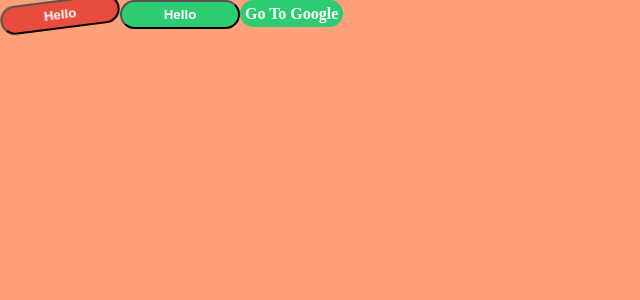
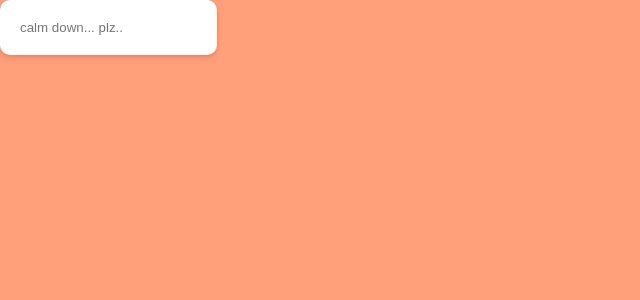
Before and after one commit to kenatman/styled-components, a React (Create React App) app: page / in a window 1280 px wide. Shown: the top 300 px of the page, without its empty margins (0-640 px from the left). Built offline with nearby package versions, Linux system fonts and the light colour scheme.

Commit message:
attrs(attributes) & mixin(css)

```diff
--- a/src/App.js
+++ b/src/App.js
@@ -1,60 +1,34 @@
-import styled, { createGlobalStyle, keyframes, css } from "styled-components";
+import styled, { createGlobalStyle, css } from "styled-components";
 
 const GlobalStyle = createGlobalStyle`
 body{padding:0;
   margin:0;}`;
 
-function App() {
-  return (
-    <Container>
-      <GlobalStyle />
-      <Button danger rotationTime={1}>
-        Hello
-      </Button>
-      <Button>Hello</Button>
-      <Anchor href="https://google.com">Go To Google</Anchor>
-    </Container>
-  );
-}
+const awesomeCard = css`
+  box-shadow: 0 4px 6px rgba(50, 50, 93, 0.11), 0 1px 3px rgba(0, 0, 0, 0.08);
+  background-color: white;
+  border-radius: 10px;
+  padding: 20px;
+`;
 
-const Button = styled.button`
-  border-radius: 50px;
-  padding: 5px;
-  min-width: 120px;
-  color: white;
-  font-weight: 600;
-  -webkit-appearance: none;
-  cursor: pointer;
-  &:active,
-  &:focus {
-    outline: none;
-  }
-  background-color: ${(props) => (props.danger ? "#e74c3c" : "#2ecc71")};
-  ${(props) => {
-    if (props.danger) {
-      return css`
-        animation: ${rotation} ${props.rotationTime}s linear infinite;
-      `;
-    }
-  }};
+const Input = styled.input.attrs({ required: true })`
+  border: none;
+  ${awesomeCard}
 `;
+
 const Container = styled.div`
   width: 100%;
   height: 100vh;
   background-color: lightSalmon;
 `;
 
-const Anchor = styled(Button.withComponent("a"))`
-  text-decoration: none;
-`;
-
-const rotation = keyframes`
-   from{
-     transform: rotate(0deg);
-   }
-   to{
-     transform: rotate(360deg);
-   }
- `;
+function App() {
+  return (
+    <Container>
+      <GlobalStyle />
+      <Input placeholder="calm down... plz.." />
+    </Container>
+  );
+}
 
 export default App;
```
